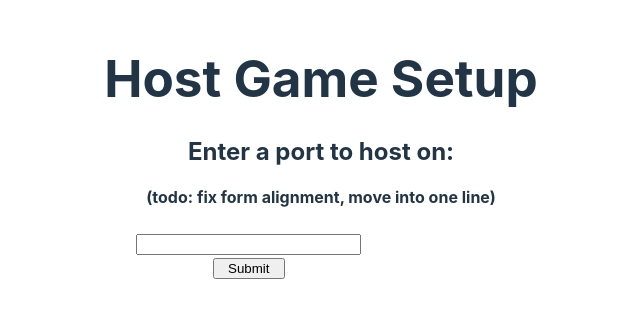
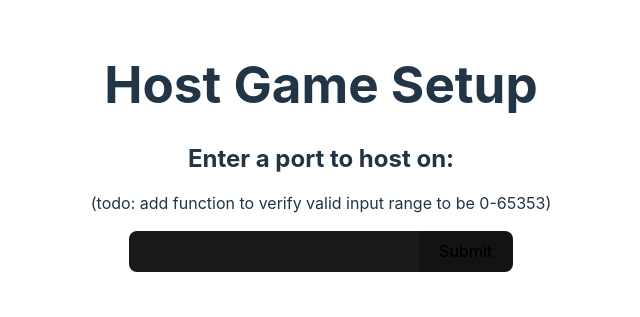
Before and after one commit to yimeric7/BoggleView-Frontend, a React (Vite) app: page / in a window 1280 px wide. Shown: the part 253-570 px from the top of the page, without its empty margins (319-959 px from the left). Built offline with nearby package versions, Linux system fonts and the light colour scheme.

Commit message:
Began validation for port input

```diff
--- a/package.json
+++ b/package.json
@@ -11,7 +11,7 @@
   "dependencies": {
     "@emotion/react": "^11.10.5",
     "@emotion/styled": "^11.10.5",
-    "@mui/material": "^5.10.13",
+    "@mui/material": "^5.10.14",
     "axios": "^1.1.3",
     "react": "^18.2.0",
     "react-dom": "^18.2.0"
--- a/src/MultiplayerHost.css
+++ b/src/MultiplayerHost.css
@@ -5,26 +5,44 @@
     text-align: center;
 }
 
-#host-parent{
-    width: 100%;
+#host-enter-port-section {
+    left: 33.33%;
+
 }
 
-#host-enter-port-section{
-    left: 33.33%;
-    width: 66.67%;
+#host-select-port-text {
+    border-radius: 8px;
+    border-top-right-radius: 0px;
+    border-bottom-right-radius: 0px;
+    border: 1px solid transparent;
+    padding: 0.6em 1.2em;
+    font-size: 1em;
+    font-weight: 500;
+    font-family: inherit;
+    background-color: #1a1a1a;
+    transition: border-color 0.25s;
 }
 
-#host-select-port-text{
-    left: 0px;
-    width: 75%
+#host-select-port-submit {
+    border-radius: 8px;
+    border-top-left-radius: 0px;
+    border-bottom-left-radius: 0px;
+    border: 1px solid transparent;
+    padding: 0.6em 1.2em;
+    font-size: 1em;
+    font-weight: 500;
+    font-family: inherit;
+    background-color: #131313;
+    cursor: pointer;
+    transition: border-color 0.25s;
 }
 
-#host-setup-form{
-    width:100%;
+#host-select-port-submit:hover,
+#host-select-port-text:hover {
+    border-color: #646cff;
 }
 
-#host-select-port-submit{
-    margin-left: 0px;
-    left: 75%;
-    width: 25%
+#host-select-port-submit:focus,
+#host-select-port-submit:focus-visible {
+    outline: 4px auto -webkit-focus-ring-color;
 }
--- a/src/MultiplayerHost.jsx
+++ b/src/MultiplayerHost.jsx
@@ -1,19 +1,34 @@
+import { Alert, AlertTitle } from '@mui/material'
 import './MultiplayerHost.css'
+import { useState } from 'react'
 
 function MultiplayerHost() {
+    const [input, setInput] = useState()
+
+    const handleChange = event => {
+        setInput(event.target.value);
+        console.log('value is:', event.target.value);
+    }
+
+    const handleClick = () => {
+        // if input is not within range, then throw error
+        // just check if textInput is valid
+        console.log("click")
+        console.log(input)
+    }
     return (
         <div id="host-parent">
             <div>
                 <h1>Host Game Setup</h1>
                 <h2>Enter a port to host on:</h2>
-                <h4>(todo: fix form alignment, move into one line)</h4>
+                <p>(todo:  add function to verify valid input range to be 0-65353)</p>
             </div>
-            <div id="host-enter-port-section">
-                <form id="host-setup-form">
-                    <input type="text" id="host-select-port-text"/>
-                    <input type="submit" id="host-select-port-submit"/>
-                </form>
-            </div>
+            <span id="host-enter-port-section">
+
+                <input type="text" id="host-select-port-text" onChange={handleChange} value={input}/>
+                <button id="host-select-port-submit" onClick={handleClick}>Submit</button>
+
+            </span>
         </div>
     )
 }
```
Also changed, not shown: 1 other file (tests, documents, lock files or other folders).
